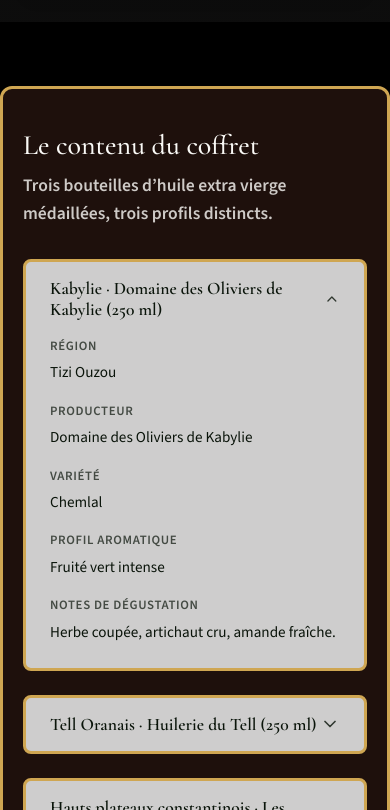
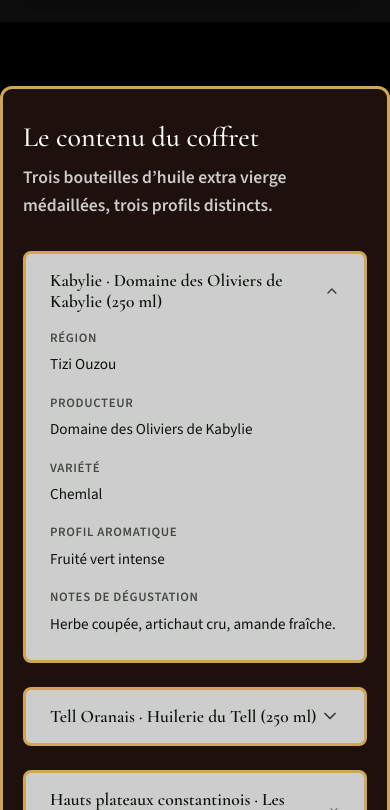
Before and after one commit to lilall39/huile-olive, a Next.js app: page /coffret in a window 390 px wide. Shown: the part 914-1724 px from the top of the page. Built offline with nearby package versions, Linux system fonts and the light colour scheme.

Commit message:
Coffret : ajustement de l'espace au-dessus du titre du contenu (remonté à 2 lignes)
Co-authored-by: Cursor <cursoragent@cursor.com>

```diff
--- a/app/coffret/page.module.css
+++ b/app/coffret/page.module.css
@@ -108,7 +108,7 @@
   background: #1e100c; /* Couleur bois sombre foncée de deux tons */
   border: 3px solid #cfa652; /* Bordure or harmonisée */
   border-radius: 8px;
-  padding: clamp(1.5rem, 4vw, 2.5rem) clamp(1.25rem, 3vw, 1.75rem);
+  padding: 2rem clamp(1.25rem, 3vw, 1.75rem) clamp(1.5rem, 4vw, 2.5rem);
   color: var(--blanc-casse);
   margin-top: 3rem; /* Espace ajouté pour ne plus toucher les cartes du haut */
 }
@@ -252,7 +252,7 @@
     border-radius: 12px;
   }
   .contenuSection {
-    padding: 3rem 1.5rem;
+    padding: 2rem 1.5rem 3rem 1.5rem;
     margin-top: 4rem;
     border-radius: 12px;
   }
@@ -281,6 +281,6 @@
     padding: 2rem 1.25rem;
   }
   .contenuSection {
-    padding: 2.5rem 1.25rem;
+    padding: 2rem 1.25rem 2.5rem 1.25rem;
   }
 }
```
